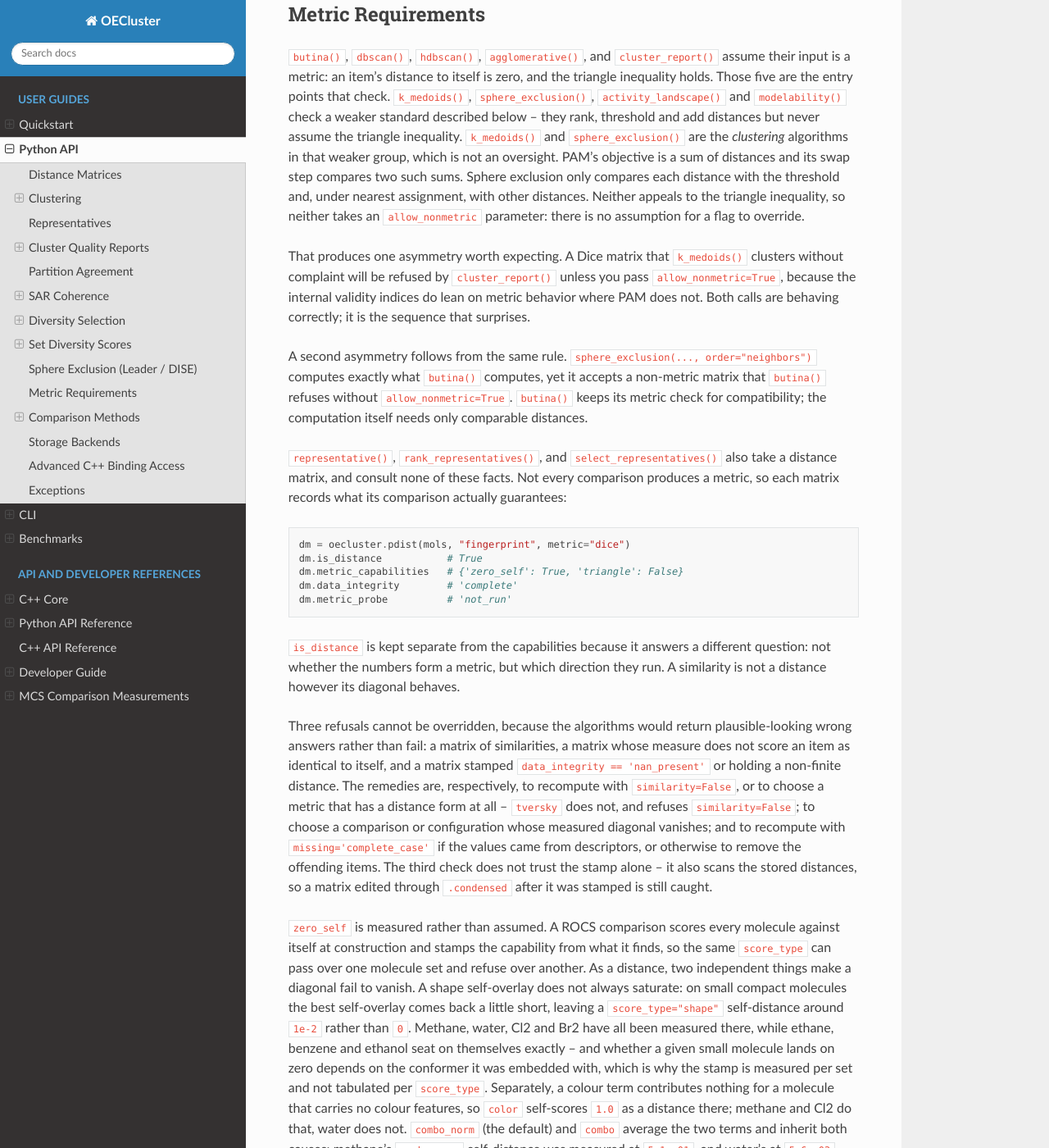
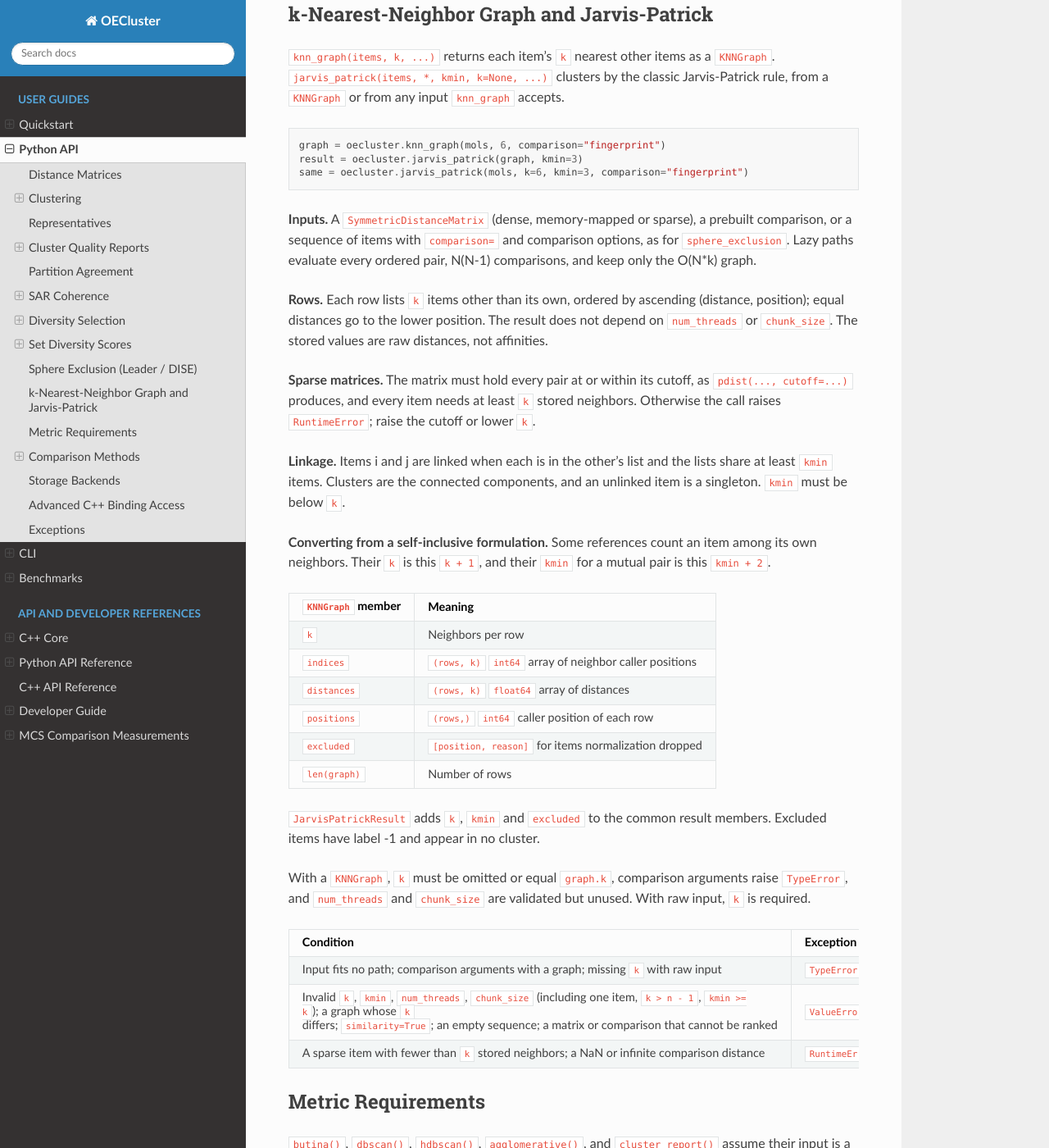
Before and after one commit to scott-arne/oecluster, a Sphinx documentation site: the page built from docs/python-api.md, in a window 1280 px wide and 1400 px high, scrolled down 23726 px. Shown: the whole window at 82% size. Built offline with Sphinx 7.4.7 and the Read the Docs theme 3.1.0, drawn with Linux system fonts in a browser that asks for light colours; pages that are not in the unit, such as notebooks, are missing from menus; the version number is read from the project's files by our own code.

Commit message:
docs: document knn_graph and jarvis_patrick; release 5.11.0

````diff
--- a/CMakeLists.txt
+++ b/CMakeLists.txt
@@ -4,7 +4,7 @@ if(POLICY CMP0144)
     cmake_policy(SET CMP0144 NEW)
 endif()
 
-project(oecluster VERSION 5.10.0 LANGUAGES CXX)
+project(oecluster VERSION 5.11.0 LANGUAGES CXX)
 
 set(CMAKE_CXX_STANDARD 17)
 set(CMAKE_CXX_STANDARD_REQUIRED ON)
--- a/docs/python-api.md
+++ b/docs/python-api.md
@@ -1154,6 +1154,64 @@ result.excluded    # [position, reason] for items normalization dropped
 `RuntimeError` comes from the native layer when a comparison returns a
 non-finite distance.
 
+## k-Nearest-Neighbor Graph and Jarvis-Patrick
+
+`knn_graph(items, k, ...)` returns each item's `k` nearest other items as a
+`KNNGraph`. `jarvis_patrick(items, *, kmin, k=None, ...)` clusters by the
+classic Jarvis-Patrick rule, from a `KNNGraph` or from any input `knn_graph`
+accepts.
+
+```python
+graph = oecluster.knn_graph(mols, 6, comparison="fingerprint")
+result = oecluster.jarvis_patrick(graph, kmin=3)
+same = oecluster.jarvis_patrick(mols, k=6, kmin=3, comparison="fingerprint")
+```
+
+**Inputs.** A `SymmetricDistanceMatrix` (dense, memory-mapped or sparse), a
+prebuilt comparison, or a sequence of items with `comparison=` and
+comparison options, as for `sphere_exclusion`. Lazy paths evaluate every
+ordered pair, N(N-1) comparisons, and keep only the O(N*k) graph.
+
+**Rows.** Each row lists `k` items other than its own, ordered by ascending
+(distance, position); equal distances go to the lower position. The result
+does not depend on `num_threads` or `chunk_size`. The stored values are raw
+distances, not affinities.
+
+**Sparse matrices.** The matrix must hold every pair at or within its
+cutoff, as `pdist(..., cutoff=...)` produces, and every item needs at least
+`k` stored neighbors. Otherwise the call raises `RuntimeError`; raise the
+cutoff or lower `k`.
+
+**Linkage.** Items i and j are linked when each is in the other's list and
+the lists share at least `kmin` items. Clusters are the connected components,
+and an unlinked item is a singleton. `kmin` must be below `k`.
+
+**Converting from a self-inclusive formulation.** Some references count an
+item among its own neighbors. Their `k` is this `k + 1`, and their `kmin` for
+a mutual pair is this `kmin + 2`.
+
+| `KNNGraph` member | Meaning |
+| --- | --- |
+| `k` | Neighbors per row |
+| `indices` | `(rows, k)` `int64` array of neighbor caller positions |
+| `distances` | `(rows, k)` `float64` array of distances |
+| `positions` | `(rows,)` `int64` caller position of each row |
+| `excluded` | `[position, reason]` for items normalization dropped |
+| `len(graph)` | Number of rows |
+
+`JarvisPatrickResult` adds `k`, `kmin` and `excluded` to the common result
+members. Excluded items have label -1 and appear in no cluster.
+
+With a `KNNGraph`, `k` must be omitted or equal `graph.k`, comparison
+arguments raise `TypeError`, and `num_threads` and `chunk_size` are validated
+but unused. With raw input, `k` is required.
+
+| Condition | Exception |
+| --- | --- |
+| Input fits no path; comparison arguments with a graph; missing `k` with raw input | `TypeError` |
+| Invalid `k`, `kmin`, `num_threads`, `chunk_size` (including one item, `k > n - 1`, `kmin >= k`); a graph whose `k` differs; `similarity=True`; an empty sequence; a matrix or comparison that cannot be ranked | `ValueError` |
+| A sparse item with fewer than `k` stored neighbors; a NaN or infinite comparison distance | `RuntimeError` |
+
 ## Metric Requirements
 
 `butina()`, `dbscan()`, `hdbscan()`, `agglomerative()`, and `cluster_report()`
--- a/pyproject.toml
+++ b/pyproject.toml
@@ -10,7 +10,7 @@ build-backend = "scikit_build_core.build"
 
 [project]
 name = "oecluster"
-version = "5.10.0"
+version = "5.11.0"
 description = "High-performance pairwise distance and clustering for OpenEye Toolkits"
 license = "MIT"
 license-files = ["LICENSE"]
````
Also changed, not shown: CHANGELOG.md (+21 -0 lines), README.md (+2 -1 lines), ROADMAP.md (+2 -2 lines), docs/cpp-core.md (+44 -0 lines), 5 other files.
